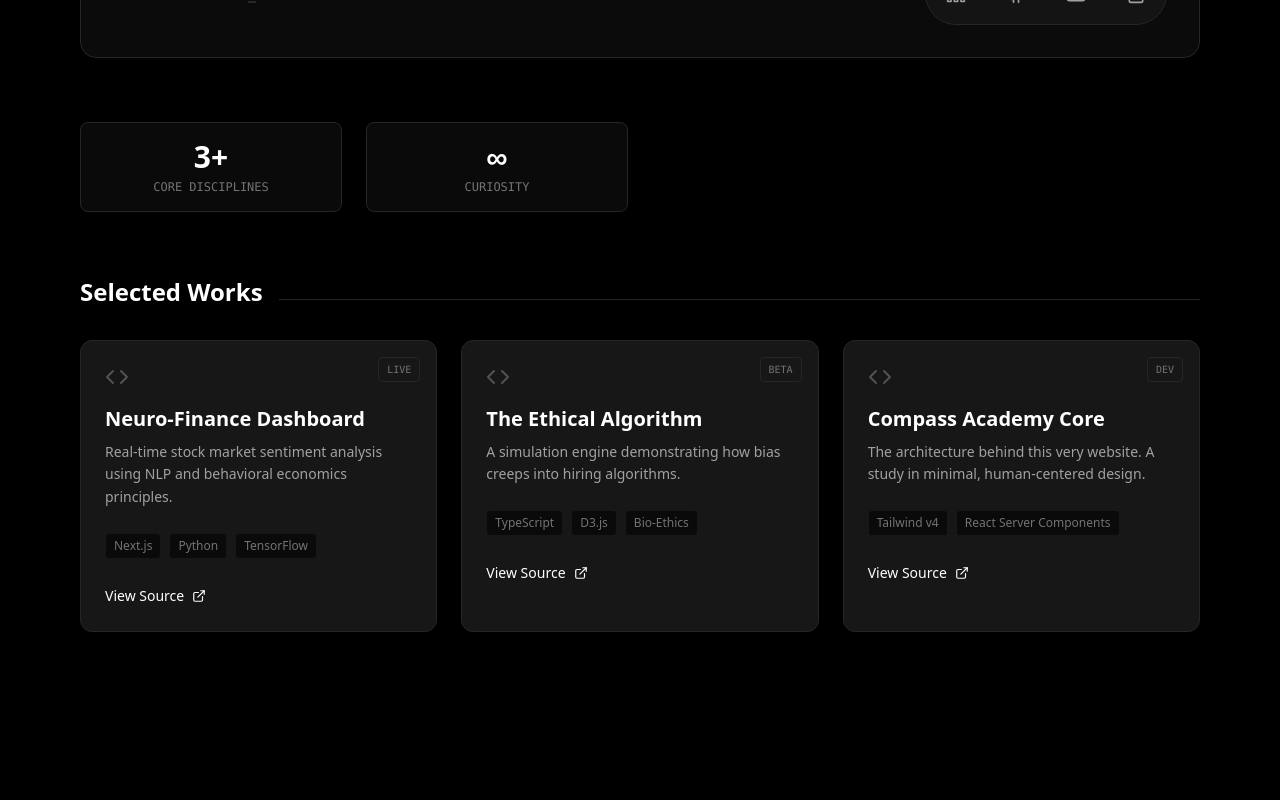
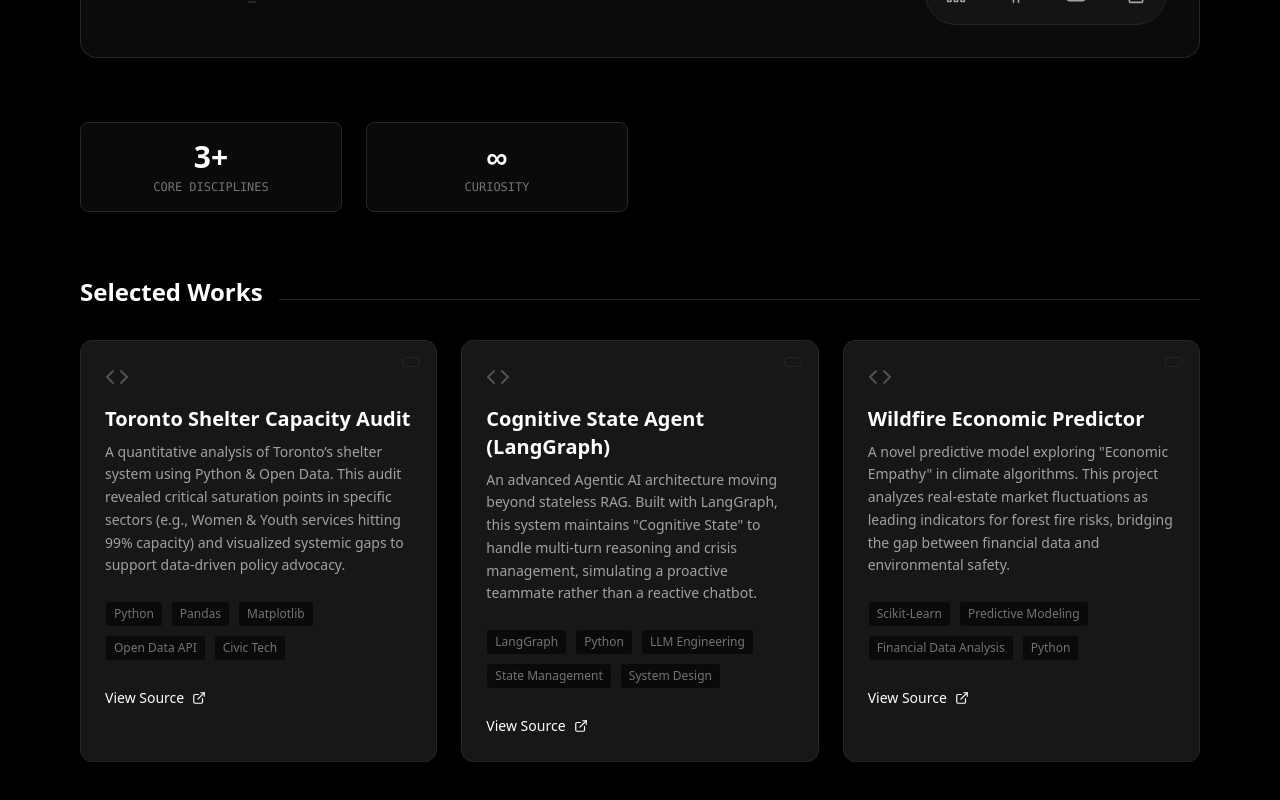
Before and after one commit to kamyarkian/kamyarkian-io, a Next.js app: page / in a window 1280 px wide. Shown: the part 1288-2088 px from the top of the page. Before the commit the page ends 2000 px from the top, so only its background shows below. Built offline with nearby package versions, Linux system fonts and the light colour scheme.

Commit message:
feat(content): inject real projects based on HCDS profile

```diff
--- a/src/components/SignalCard.tsx
+++ b/src/components/SignalCard.tsx
@@ -1,38 +1,48 @@
-import Link from "next/link";
-import { ArrowUpRight } from "lucide-react";
+import { Signal } from '@/types';
+import { ArrowUpRight } from 'lucide-react';
 
-interface SignalProps {
-  title: string;
-  excerpt: string;
-  date: string;
-  category: string;
-  slug: string;
-}
-
-export default function SignalCard({ title, excerpt, date, category, slug }: SignalProps) {
+// Notice: We are destructuring specific fields from the 'signal' object
+export default function SignalCard({ signal }: { signal: Signal }) {
   return (
-    <Link
-      href={`/signals/${slug}`}
-      className="group block p-6 bg-neutral-900/50 border border-neutral-800 rounded-2xl hover:border-amber-500/50 transition-all duration-300 hover:bg-neutral-900/80"
+    <a
+      href={signal.link}
+      target="_blank"
+      rel="noopener noreferrer"
+      className="group block p-6 bg-neutral-900/50 border border-neutral-800 rounded-2xl hover:border-amber-500/50 transition-all duration-300 hover:bg-neutral-800/50"
     >
       <div className="flex justify-between items-start mb-4">
-        <span className="text-xs font-mono text-amber-500 bg-amber-500/10 px-2 py-1 rounded">
-          ::{category.toUpperCase()}
-        </span>
+        <div className="flex gap-2 items-center">
+          <span className="text-xs font-mono text-amber-500 bg-amber-500/10 px-2 py-1 rounded">
+            ::{signal.date}
+          </span>
+          {signal.readTime && (
+            <span className="text-xs font-mono text-neutral-500">
+              {signal.readTime}
+            </span>
+          )}
+        </div>
         <ArrowUpRight className="text-neutral-600 group-hover:text-amber-500 transition-colors" size={20} />
       </div>
 
       <h3 className="text-xl font-bold text-white mb-2 group-hover:text-amber-500 transition-colors">
-        {title}
+        {signal.title}
       </h3>
 
       <p className="text-neutral-400 text-sm leading-relaxed mb-4">
-        {excerpt}
+        {signal.description}
       </p>
 
-      <div className="text-xs text-neutral-600 font-mono">
-        PUBLISHED: {date}
+      {/* Tags Section */}
+      <div className="flex flex-wrap gap-2 mt-auto">
+        {signal.tags.map((tag) => (
+          <span
+            key={tag}
+            className="text-[10px] uppercase tracking-wider font-mono text-neutral-500 border border-neutral-800 px-2 py-1 rounded group-hover:border-neutral-700 transition-colors"
+          >
+            {tag}
+          </span>
+        ))}
       </div>
-    </Link>
+    </a>
   );
 }
--- a/src/data/projects.ts
+++ b/src/data/projects.ts
@@ -1,26 +1,40 @@
-export const projects = [
+import { Project } from '../types';
+
+export const projects: Project[] = [
   {
-    id: 1,
-    title: "Neuro-Finance Dashboard",
-    description: "Real-time stock market sentiment analysis using NLP and behavioral economics principles.",
-    tech: ["Next.js", "Python", "TensorFlow"],
-    link: "https://github.com/kamyarkian",
-    status: "LIVE"
+    id: 'toronto-shelter-audit',
+    title: 'Toronto Shelter Capacity Audit',
+    description: 'A quantitative analysis of Toronto’s shelter system using Python & Open Data. This audit revealed critical saturation points in specific sectors (e.g., Women & Youth services hitting 99% capacity) and visualized systemic gaps to support data-driven policy advocacy.',
+    tech: ['Python', 'Pandas', 'Matplotlib', 'Open Data API', 'Civic Tech'],
+    link: 'https://github.com/kamyarkian', // Update if you have a specific repo
+    github: 'https://github.com/kamyarkian',
+    stats: [
+      { label: 'Data Points', value: '50k+' },
+      { label: 'Focus', value: 'Social Impact' },
+    ],
   },
   {
-    id: 2,
-    title: "The Ethical Algorithm",
-    description: "A simulation engine demonstrating how bias creeps into hiring algorithms.",
-    tech: ["TypeScript", "D3.js", "Bio-Ethics"],
-    link: "https://github.com/kamyarkian",
-    status: "BETA"
+    id: 'cognitive-state-agent',
+    title: 'Cognitive State Agent (LangGraph)',
+    description: 'An advanced Agentic AI architecture moving beyond stateless RAG. Built with LangGraph, this system maintains "Cognitive State" to handle multi-turn reasoning and crisis management, simulating a proactive teammate rather than a reactive chatbot.',
+    tech: ['LangGraph', 'Python', 'LLM Engineering', 'State Management', 'System Design'],
+    link: 'https://medium.com/@kamyarkian/stop-building-chatbots-start-building-teammates-a-human-centered-blueprint-for-agentic-ai-d7a02a977a7d',
+    github: 'https://github.com/kamyarkian',
+    stats: [
+      { label: 'Architecture', value: 'Stateful' },
+      { label: 'Domain', value: 'Agentic AI' },
+    ],
   },
   {
-    id: 3,
-    title: "Compass Academy Core",
-    description: "The architecture behind this very website. A study in minimal, human-centered design.",
-    tech: ["Tailwind v4", "React Server Components"],
-    link: "https://github.com/kamyarkian",
-    status: "DEV"
-  }
+    id: 'eco-market-predictor',
+    title: 'Wildfire Economic Predictor',
+    description: 'A novel predictive model exploring "Economic Empathy" in climate algorithms. This project analyzes real-estate market fluctuations as leading indicators for forest fire risks, bridging the gap between financial data and environmental safety.',
+    tech: ['Scikit-Learn', 'Predictive Modeling', 'Financial Data Analysis', 'Python'],
+    link: 'https://medium.com/@kamyarkian/the-price-of-smoke-why-climate-algorithms-need-economic-empathy-fed33502fbb9',
+    github: 'https://github.com/kamyarkian',
+    stats: [
+      { label: 'Model', value: 'Regression' },
+      { label: 'Innovation', value: 'Cross-Domain' },
+    ],
+  },
 ];
--- /dev/null
+++ b/src/types/index.ts
@@ -0,0 +1,20 @@
+// src/types/index.ts
+
+export interface Project {
+  id: string;
+  title: string;
+  description: string;
+  tech: string[];
+  link: string;
+  github?: string;
+}
+
+export interface Signal {
+  id: string;
+  title: string;
+  description: string;
+  link: string;
+  date: string;
+  tags: string[];
+  readTime?: string;
+}
```
